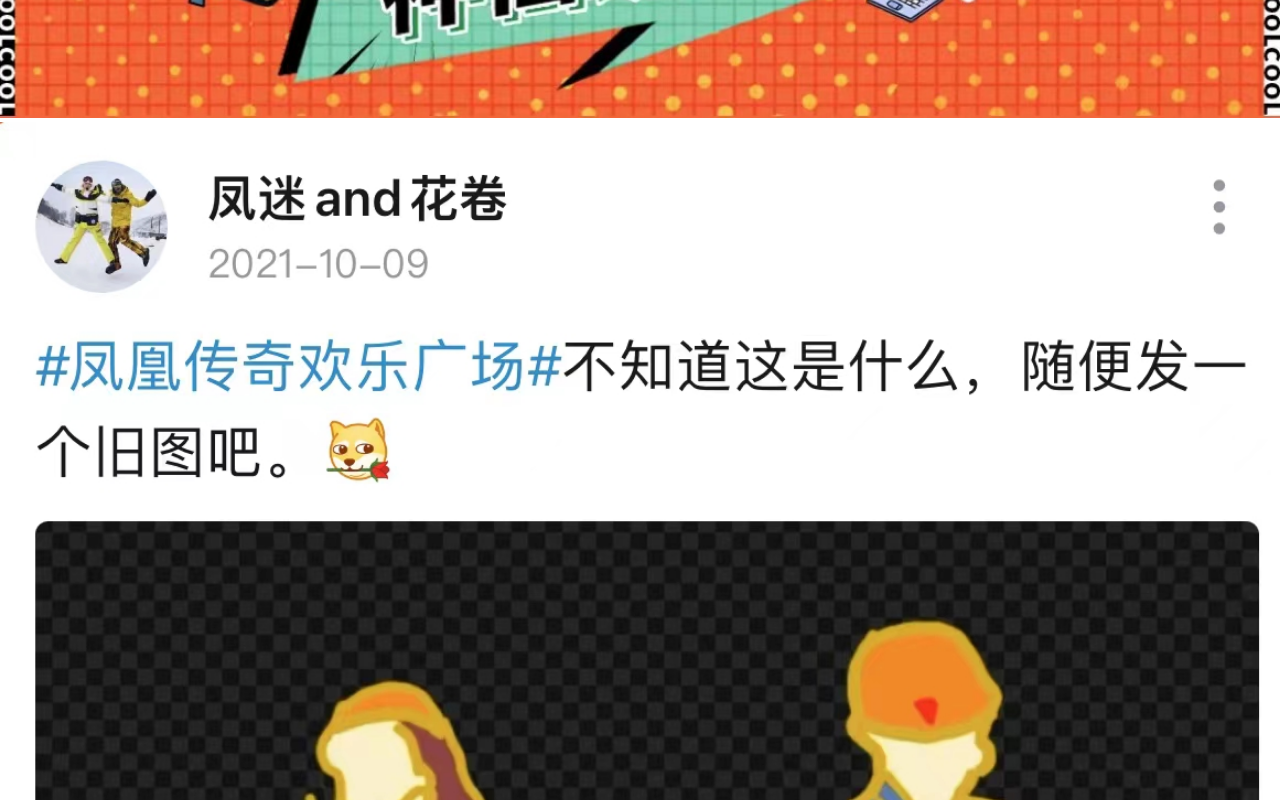
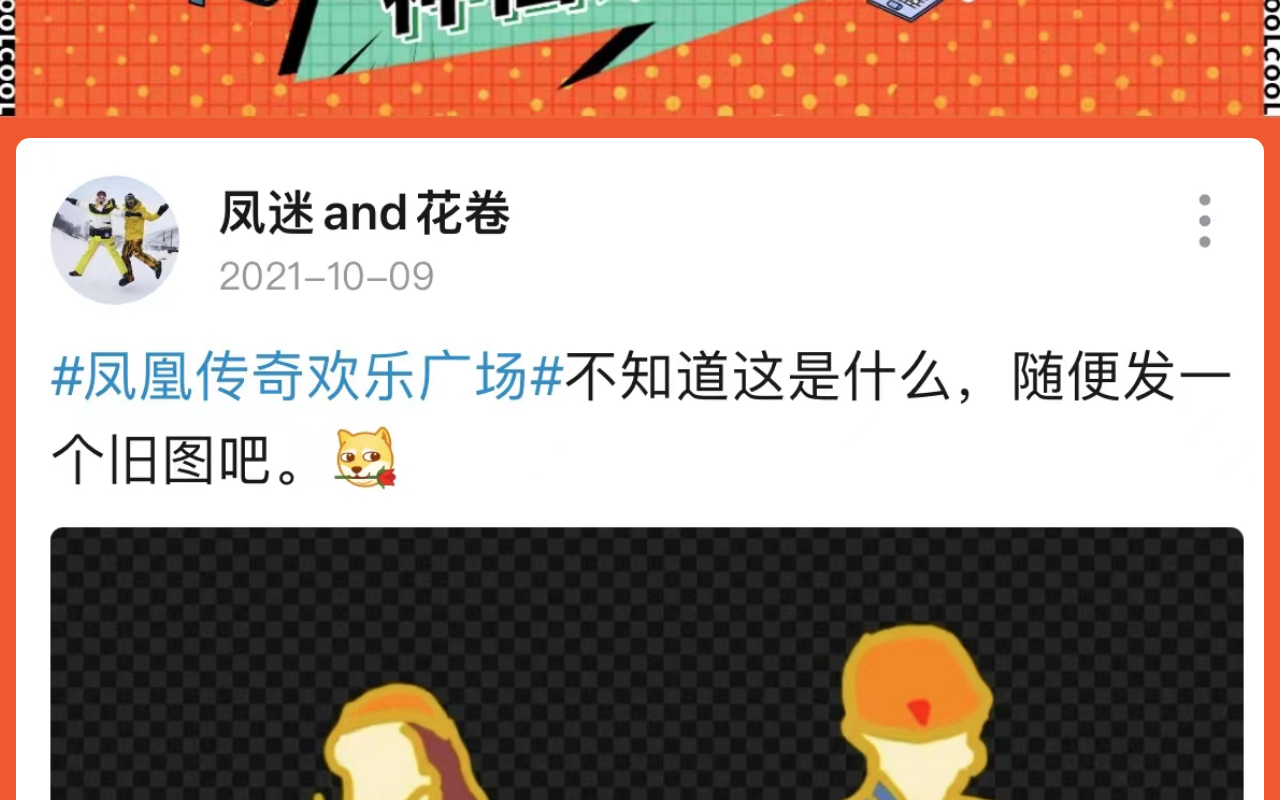
Before and after one commit to CodingAndSleeping/activity-page, a React (Vite) app: page / in a window 1280 px wide. Shown: the part 960-1760 px from the top of the page. Built offline with nearby package versions, Linux system fonts and the light colour scheme.

Commit message:
完成基础样式

```diff
--- a/src/App.tsx
+++ b/src/App.tsx
@@ -1,13 +1,15 @@
 import FirstSection from './components/FirstSection'
 import SecondSection from './components/SecondSection'
 import ThirdSection from './components/ThirdSection'
+
+import styles from './styles.module.scss'
 function App() {
   return (
-    <>
+    <div className={styles.app}>
       <FirstSection />
       <SecondSection />
       <ThirdSection />
-    </>
+    </div>
   )
 }
 
--- a/src/components/ThirdSection/index.module.scss
+++ b/src/components/ThirdSection/index.module.scss
@@ -1,5 +1,10 @@
 .third-section {
   img {
     width: 100%;
+
+    &.comment {
+      padding: 16px;
+      border-radius: 30px;
+    }
   }
 }
--- a/src/components/ThirdSection/index.tsx
+++ b/src/components/ThirdSection/index.tsx
@@ -8,9 +8,9 @@ const ThirdSection: FC = () => {
   return (
     <div className={styles['third-section']}>
       <img src={Title1Image} alt='Title 1' />
-      <img src={CommentImage} alt='Comment' />
+      <img className={styles.comment} src={CommentImage} alt='Comment' />
       <img src={Title2Image} alt='Title 2' />
-      <img src={CommentImage} alt='Comment' />
+      <img className={styles.comment} src={CommentImage} alt='Comment' />
     </div>
   )
 }
--- /dev/null
+++ b/src/styles.module.scss
@@ -0,0 +1,3 @@
+.app {
+  background-color: #ee5932;
+}
```
